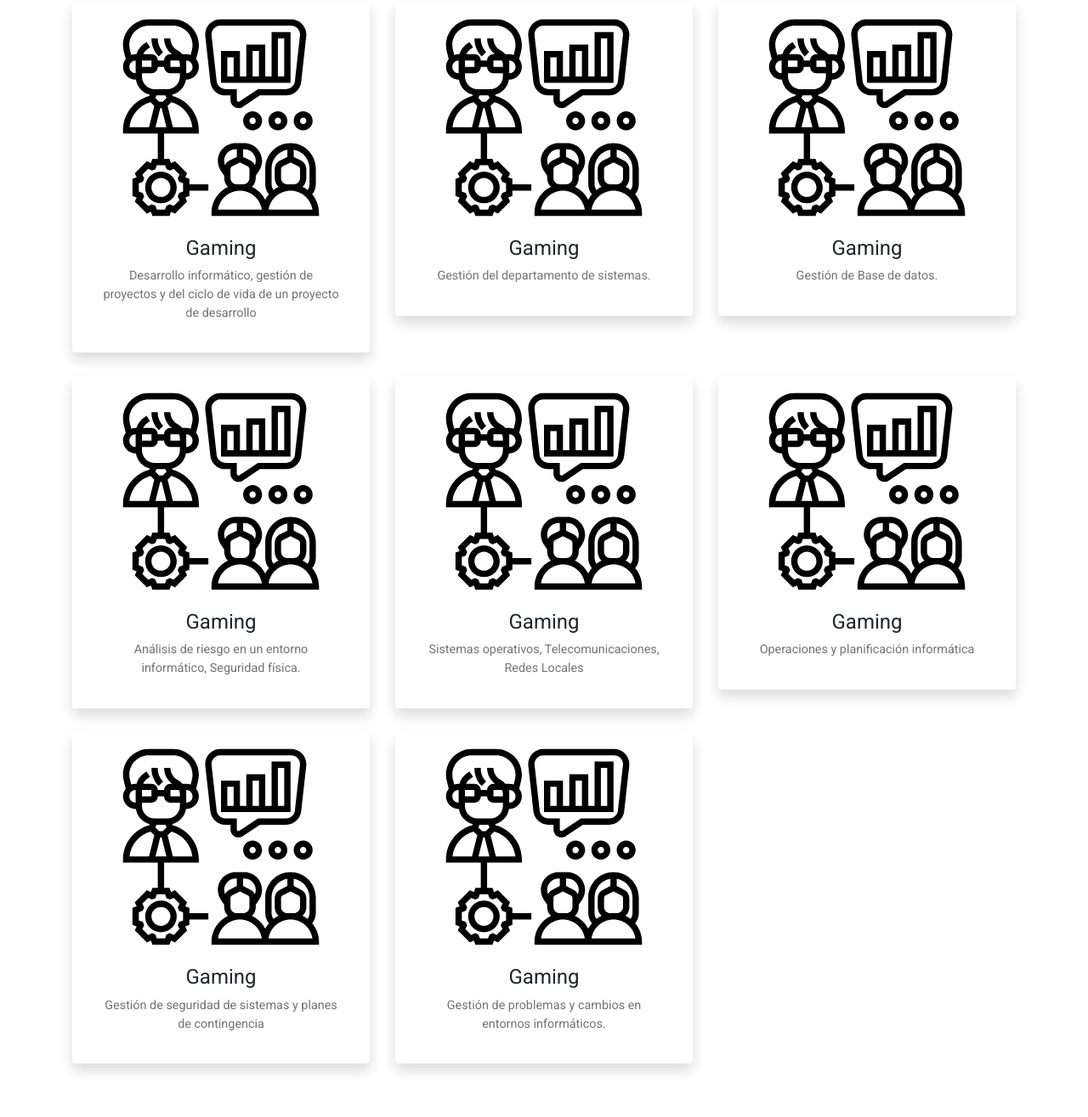
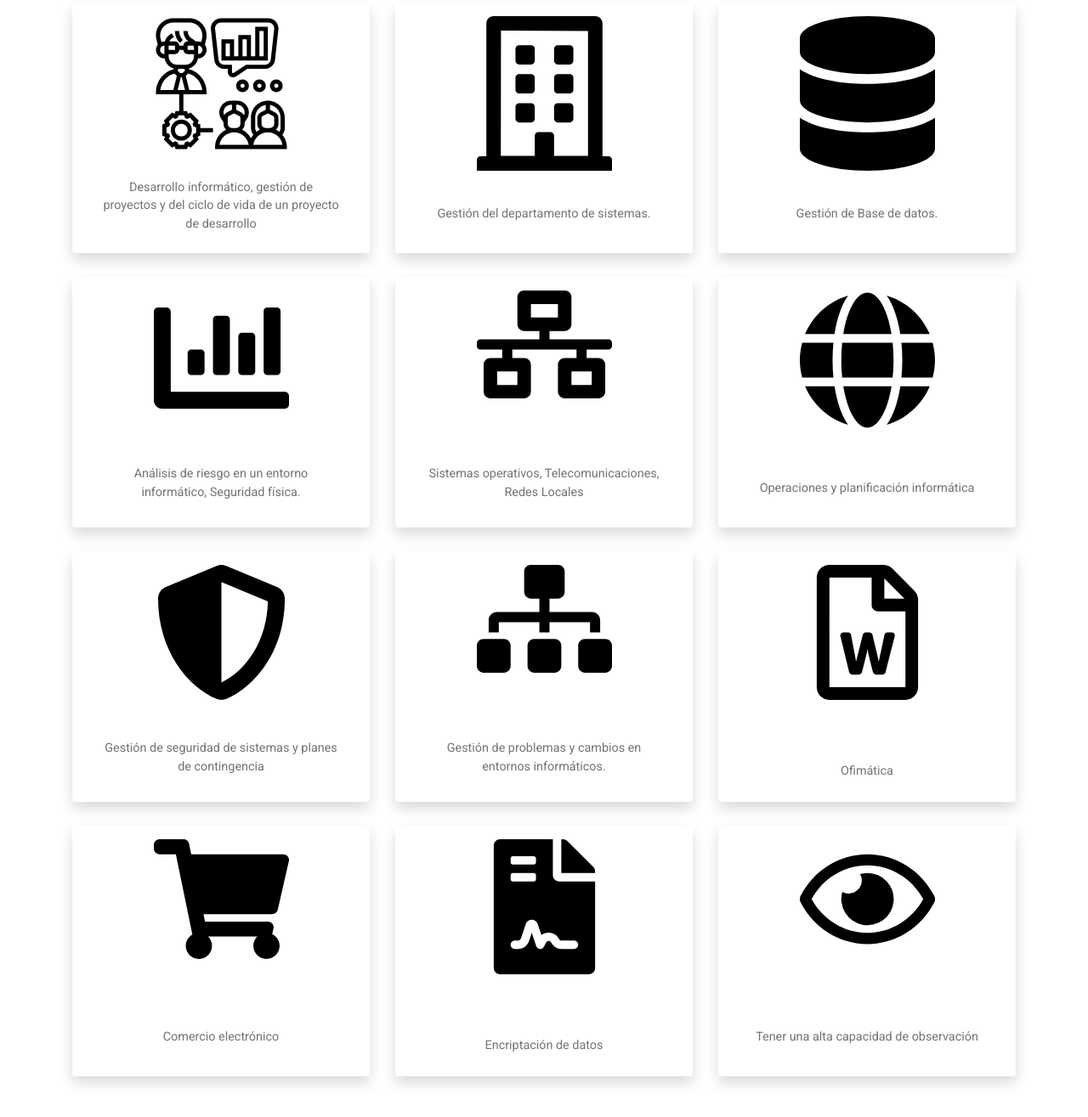
Before and after one commit to J-Dubon/WebAuditoria, a plain HTML site: page html/caracteristicas.html in a window 1280 px wide. Shown: the part 451-1766 px from the top of the page at 85% size. Drawn offline with Linux system fonts and the light colour scheme.

Commit message:
Pantallas terminadas

```diff
--- a/html/caracteristicas.html
+++ b/html/caracteristicas.html
@@ -11,6 +11,7 @@
     <link href="../css/mdb.min.css" rel="stylesheet">
     <link href="../css/style.css" rel="stylesheet">
     <link href="../css/animate.css" rel="stylesheet">
+    <link href="../css/aos.css" rel="stylesheet">
 </head>
 <body>
 
@@ -28,7 +29,10 @@
                         <a class="nav-link" href="../index.html">Inicio <span class="sr-only">(current)</span></a>
                     </li>
                     <li class="nav-item">
-                        <a class="nav-link" href="../html/caracteristicas.html">Características</a>
+                        <a class="nav-link" href="../html/profile.html">Perfil</a>
+                    </li>
+                    <li class="nav-item">
+                        <a class="nav-link" href="#">Características</a>
                     </li>
                     <li class="nav-item">
                         <a class="nav-link" href="../html/tecnicas.html">Técnicas</a>
@@ -42,19 +46,18 @@
     <div class="row caracteristicas-banner">
         <div class="col text-center text-uppercase">
             <small id="subtitulo" class="text-white">Auditor informático</small>
-            <h2 id="titulo" class="text-white">Perfil</h2>
+            <h2 id="titulo" class="text-white">Características</h2>
         </div>
     </div>
 
     <div class="container my-4">
         <div class="row">
-            <div class="col-12 col-md-6 col-lg-4 mb-4 mt-1" data-aos="fade-up" data-aos-anchor-placement="bottom-bottom" data-aos-duration="500">
-                <div id="relleno" class="card tarjeta shadow text-center p-3">
-                    <div>
-                        <img loading="lazy" id="color" src="../img/work.svg" class="card-img-top w-75">
+            <div class="col-12 col-md-6 col-lg-4 mb-4 mt-1">
+                <div id="relleno" class="card tarjeta shadow text-center p-3" style="height: 295px; max-height: 300px;" data-aos="fade-right">
+                    <div style="height: 212px; max-height: 215px;">
+                        <img loading="lazy" id="caracteristica1" src="../img/work.svg" class="card-img-top w-50">
                     </div>
                     <div class="card-body">
-                        <h4>Gaming</h4>
                         <p class="card-text">
                             Desarrollo informático, gestión de proyectos y del ciclo de vida de un proyecto de desarrollo
                         </p>
@@ -62,13 +65,12 @@
                 </div>
             </div>
 
-            <div class="col-12 col-md-6 col-lg-4 mb-4 mt-1" data-aos="fade-up" data-aos-anchor-placement="bottom-bottom" data-aos-duration="500">
-                <div id="relleno" class="card tarjeta shadow text-center p-3">
-                    <div>
-                        <img loading="lazy" id="color" src="../img/work.svg" class="card-img-top w-75">
+            <div class="col-12 col-md-6 col-lg-4 mb-4 mt-1">
+                <div id="relleno" class="card tarjeta shadow text-center p-3" style="height: 295px; max-height: 300px;" data-aos="fade-down">
+                    <div style="height: 212px; max-height: 215px;">
+                        <img loading="lazy" id="caracteristica2" src="../img/building-regular.svg" class="card-img-top w-50">
                     </div>
                     <div class="card-body">
-                        <h4>Gaming</h4>
                         <p class="card-text">
                             Gestión del departamento de sistemas.
                         </p>
@@ -76,13 +78,12 @@
                 </div>
             </div>
 
-            <div class="col-12 col-md-6 col-lg-4 mb-4 mt-1" data-aos="fade-up" data-aos-anchor-placement="bottom-bottom" data-aos-duration="500">
-                <div id="relleno" class="card tarjeta shadow text-center p-3">
-                    <div>
-                        <img loading="lazy" id="color" src="../img/work.svg" class="card-img-top w-75">
+            <div class="col-12 col-md-6 col-lg-4 mb-4 mt-1">
+                <div id="relleno" class="card tarjeta shadow text-center p-3" style="height: 295px; max-height: 300px;" data-aos="fade-left">
+                    <div style="height: 212px; max-height: 215px;">
+                        <img loading="lazy" id="caracteristica3" src="../img/database-solid.svg" class="card-img-top w-50">
                     </div>
                     <div class="card-body">
-                        <h4>Gaming</h4>
                         <p class="card-text">
                             Gestión de Base de datos.
                         </p>
@@ -90,13 +91,12 @@
                 </div>
             </div>
 
-            <div class="col-12 col-md-6 col-lg-4 mb-4 mt-1" data-aos="fade-up" data-aos-anchor-placement="bottom-bottom" data-aos-duration="500">
-                <div id="relleno" class="card tarjeta shadow text-center p-3">
-                    <div>
-                        <img loading="lazy" id="color" src="../img/work.svg" class="card-img-top w-75">
+            <div class="col-12 col-md-6 col-lg-4 mb-4 mt-1">
+                <div id="relleno" class="card tarjeta shadow text-center p-3" style="height: 295px; max-height: 300px;" data-aos="fade-right">
+                    <div style="height: 212px; max-height: 215px;">
+                        <img loading="lazy" id="caracteristica4" src="../img/chart-bar-solid.svg" class="card-img-top w-50">
                     </div>
                     <div class="card-body">
-                        <h4>Gaming</h4>
                         <p class="card-text">
                             Análisis de riesgo en un entorno informático, Seguridad física.
                         </p>
@@ -104,13 +104,12 @@
                 </div>
             </div>
 
-            <div class="col-12 col-md-6 col-lg-4 mb-4 mt-1" data-aos="fade-up" data-aos-anchor-placement="bottom-bottom" data-aos-duration="500">
-                <div id="relleno" class="card tarjeta shadow text-center p-3">
-                    <div>
-                        <img loading="lazy" id="color" src="../img/work.svg" class="card-img-top w-75">
+            <div class="col-12 col-md-6 col-lg-4 mb-4 mt-1">
+                <div id="relleno" class="card tarjeta shadow text-center p-3" style="height: 295px; max-height: 300px;" data-aos="fade-down">
+                    <div style="height: 212px; max-height: 215px;">
+                        <img loading="lazy" id="caracteristica5" src="../img/network-wired-solid.svg" class="card-img-top w-50">
                     </div>
                     <div class="card-body">
-                        <h4>Gaming</h4>
                         <p class="card-text">
                             Sistemas operativos, Telecomunicaciones, Redes Locales
                         </p>
@@ -118,13 +117,12 @@
                 </div>
             </div>
 
-            <div class="col-12 col-md-6 col-lg-4 mb-4 mt-1" data-aos="fade-up" data-aos-anchor-placement="bottom-bottom" data-aos-duration="500">
-                <div id="relleno" class="card tarjeta shadow text-center p-3">
-                    <div>
-                        <img loading="lazy" id="color" src="../img/work.svg" class="card-img-top w-75">
+            <div class="col-12 col-md-6 col-lg-4 mb-4 mt-1">
+                <div id="relleno" class="card tarjeta shadow text-center p-3" style="height: 295px; max-height: 300px;" data-aos="fade-left">
+                    <div style="height: 212px; max-height: 215px;">
+                        <img loading="lazy" id="caracteristica6" src="../img/globe-solid.svg" class="card-img-top w-50">
                     </div>
                     <div class="card-body">
-                        <h4>Gaming</h4>
                         <p class="card-text">
                             Operaciones y planificación informática
                         </p>
@@ -132,13 +130,12 @@
                 </div>
             </div>
 
-            <div class="col-12 col-md-6 col-lg-4 mb-4 mt-1" data-aos="fade-up" data-aos-anchor-placement="bottom-bottom" data-aos-duration="500">
-                <div id="relleno" class="card tarjeta shadow text-center p-3">
-                    <div>
-                        <img loading="lazy" id="color" src="../img/work.svg" class="card-img-top w-75">
+            <div class="col-12 col-md-6 col-lg-4 mb-4 mt-1">
+                <div id="relleno" class="card tarjeta shadow text-center p-3" style="height: 295px; max-height: 300px;" data-aos="fade-right">
+                    <div style="height: 212px; max-height: 215px;">
+                        <img loading="lazy" id="caracteristica7" src="../img/shield-alt-solid.svg" class="card-img-top w-50">
                     </div>
                     <div class="card-body">
-                        <h4>Gaming</h4>
                         <p class="card-text">
                             Gestión de seguridad de sistemas y planes de contingencia
                         </p>
@@ -146,15 +143,66 @@
                 </div>
             </div>
 
-            <div class="col-12 col-md-6 col-lg-4 mb-4 mt-1" data-aos="fade-up" data-aos-anchor-placement="bottom-bottom" data-aos-duration="500">
-                <div id="relleno" class="card tarjeta shadow text-center p-3">
-                    <div>
-                        <img loading="lazy" id="color" src="../img/work.svg" class="card-img-top w-75">
+            <div class="col-12 col-md-6 col-lg-4 mb-4 mt-1">
+                <div id="relleno" class="card tarjeta shadow text-center p-3" style="height: 295px; max-height: 300px;" data-aos="fade-down">
+                    <div style="height: 212px; max-height: 215px;">
+                        <img loading="lazy" id="caracteristica8" src="../img/sitemap-solid.svg" class="card-img-top w-50">
                     </div>
                     <div class="card-body">
-                        <h4>Gaming</h4>
                         <p class="card-text">
                             Gestión de problemas y cambios en entornos informáticos.
+                        </p>
+                    </div>
+                </div>
+            </div>
+
+            <div class="col-12 col-md-6 col-lg-4 mb-4 mt-1">
+                <div id="relleno" class="card tarjeta shadow text-center p-3" style="height: 295px; max-height: 300px;" data-aos="fade-left">
+                    <div style="height: 212px; max-height: 215px;">
+                        <img loading="lazy" id="caracteristica8" src="../img/file-word-regular.svg" class="card-img-top w-50 h-75">
+                    </div>
+                    <div class="card-body">
+                        <p class="card-text">
+                            Ofimática
+                        </p>
+                    </div>
+                </div>
+            </div>
+
+            <div class="col-12 col-md-6 col-lg-4 mb-4 mt-1">
+                <div id="relleno" class="card tarjeta shadow text-center p-3" style="height: 295px; max-height: 300px;" data-aos="fade-right">
+                    <div style="height: 212px; max-height: 215px;">
+                        <img loading="lazy" id="caracteristica8" src="../img/shopping-cart-solid.svg" class="card-img-top w-50">
+                    </div>
+                    <div class="card-body">
+                        <p class="card-text">
+                            Comercio electrónico
+                        </p>
+                    </div>
+                </div>
+            </div>
+
+            <div class="col-12 col-md-6 col-lg-4 mb-4 mt-1">
+                <div id="relleno" class="card tarjeta shadow text-center p-3" style="height: 295px; max-height: 300px;" data-aos="fade-down">
+                    <div style="height: 212px; max-height: 215px;">
+                        <img loading="lazy" id="caracteristica8" src="../img/file-contract-solid.svg" class="card-img-top w-50 h-75">
+                    </div>
+                    <div class="card-body">
+                        <p class="card-text">
+                            Encriptación de datos
+                        </p>
+                    </div>
+                </div>
+            </div>
+
+            <div class="col-12 col-md-6 col-lg-4 mb-4 mt-1">
+                <div id="relleno" class="card tarjeta shadow text-center p-3" style="height: 295px; max-height: 300px;" data-aos="fade-left">
+                    <div style="height: 212px; max-height: 215px;">
+                        <img loading="lazy" id="caracteristica8" src="../img/eye-regular.svg" class="card-img-top w-50">
+                    </div>
+                    <div class="card-body">
+                        <p class="card-text">
+                            Tener una alta capacidad de observación
                         </p>
                     </div>
                 </div>
--- a/js/js.js
+++ b/js/js.js
@@ -1 +1,4 @@
-AOS.init();
+AOS.init({
+    duration: 800,
+    ease: 'ease-in-out-sine'
+});
```
Also changed, not shown: html/profile.html (+3 -1 lines), html/tecnicas.html (+42 -2 lines), index.html (+5 -4 lines), css/style.css (line endings or trailing spaces), img/building-regular.svg (added), img/chart-bar-solid.svg (added), img/database-solid.svg (added), img/eye-regular.svg (added), img/file-contract-solid.svg (added), img/file-word-regular.svg (added), img/globe-solid.svg (added), img/network-wired-solid.svg (added), img/shield-alt-solid.svg (added), img/shopping-cart-solid.svg (added), 1 more files.
